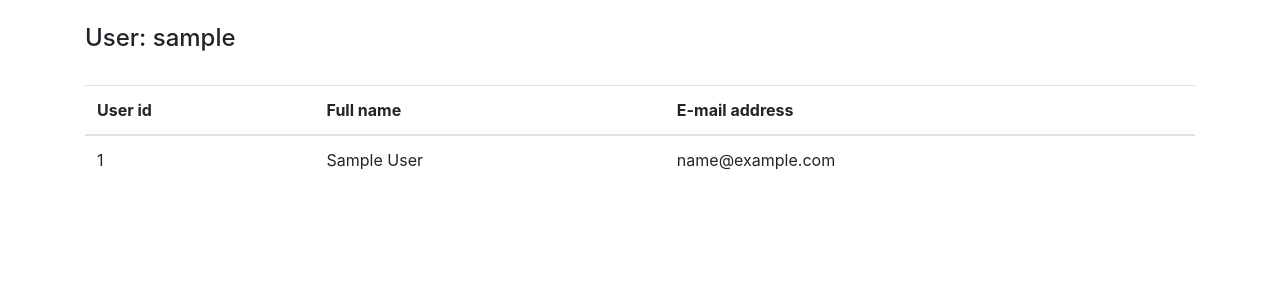
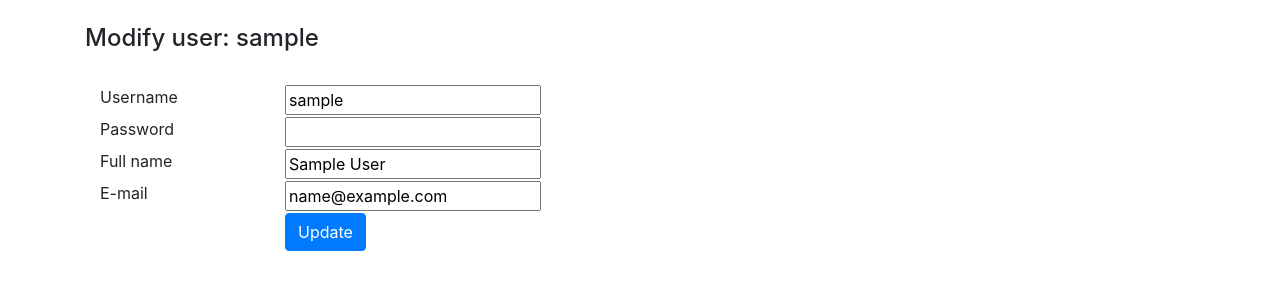
Before and after one commit to tjouni/messageboard, a Flask app: page /users/1/ in a window 1280 px wide. Shown: the part 56-356 px from the top of the page. Run offline with Flask 2, Linux system fonts and the light colour scheme; a user stored in the database is signed in; tables that the repository leaves empty hold one stand-in row (values such as "Sample post"); some libraries are stand-ins or nearby versions.

Commit message:
add user remove and update functionality

```diff
--- a/application/auth/forms.py
+++ b/application/auth/forms.py
@@ -10,7 +10,7 @@ class LoginForm(FlaskForm):
         csrf = False
 
 
-class AddUserForm(FlaskForm):
+class UserForm(FlaskForm):
     username = StringField("Username", [validators.Length(min=1)])
     password = PasswordField("Password", [validators.Length(min=1)])
     name = StringField("Full name", [validators.Length(min=1)])
--- a/application/auth/views.py
+++ b/application/auth/views.py
@@ -3,7 +3,7 @@ from flask_login import login_required, login_user, logout_user
 
 from application import app, db
 from application.auth.models import User
-from application.auth.forms import AddUserForm, LoginForm
+from application.auth.forms import UserForm, LoginForm
 from sqlalchemy.exc import IntegrityError
 
 
@@ -15,12 +15,12 @@ def auth_index():
 
 @app.route("/auth/new/", methods=["GET"])
 def auth_form():
-    return render_template("auth/new.html", form=AddUserForm())
+    return render_template("auth/new.html", form=UserForm())
 
 
 @app.route("/auth/new/", methods=["POST"])
 def auth_create():
-    form = AddUserForm(request.form)
+    form = UserForm(request.form)
 
     if not form.validate():
         return render_template("auth/new.html", form=form)
@@ -39,11 +39,46 @@ def auth_create():
     return redirect(url_for("auth_index"))
 
 
+@app.route("/users/<int:user_id>/", methods=["POST"])
+@login_required
+def auth_update(user_id):
+    form = UserForm(request.form)
+    u = User.query.get(user_id)
+
+    if not form.validate():
+        return render_template("auth/view.html", user=u, form=form)
+
+    u.username = form.username.data
+    u.password = form.password.data
+    u.name = form.name.data
+    u.email = form.email.data
+
+    try:
+        db.session.commit()
+    except IntegrityError:
+        db.session.rollback()
+        return render_template("auth/view.html", user=u, form=form, username_taken=True)
+
+    return redirect(url_for("auth_index"))
+
+
 @app.route("/users/<int:user_id>/", methods=["GET"])
 @login_required
 def auth_view(user_id):
     u = User.query.get(user_id)
-    return render_template("auth/view.html", user=u)
+    f = UserForm()
+    return render_template("auth/view.html", user=u, form=f)
+
+
+@app.route("/users/delete/<int:user_id>/", methods=["GET"])
+@login_required
+def delete_user(user_id):
+    u = User.query.get(user_id)
+
+    db.session.delete(u)
+    db.session.commit()
+
+    return render_template("/auth/list.html", users=User.get_user_list())
 
 
 @app.route("/auth/", methods=["GET", "POST"])
--- a/application/templates/auth/list.html
+++ b/application/templates/auth/list.html
@@ -14,6 +14,7 @@
             <th scope="col">E-mail address</th>
             <th scope="col"># of threads</th>
             <th scope="col"># of posts</th>
+            <th scope="col"></th>
         </tr>
     </thead>
     <tbody>
@@ -21,10 +22,11 @@
         <tr>
             <td>{{ user.id }}</td>
             <td>{{ user.name }}</td>
-            <td><a href="{{ user.id }}">{{ user.username }}</a></td>
+            <td><a href="/users/{{ user.id }}">{{ user.username }}</a></td>
             <td>{{ user.email }}</td>
             <td>{{ user.threadcount }}</td>
             <td>{{ user.messagecount }}</td>
+            <td><a href="./delete/{{ user.id }}">Delete user</a></td>
         </tr>
         {% endfor %}
     </tbody>
--- a/application/templates/auth/view.html
+++ b/application/templates/auth/view.html
@@ -1,24 +1,80 @@
 {% extends "layout.html" %}
 
 {% block body %}
-<h4>User: {{ user.username }}</h4>
-<br>
+<h4>Modify user: {{ user.username }}</h4><br>
 
-<table class="table">
-    <thead>
-        <tr>
-            <th scope="col">User id</th>
-            <th scope="col">Full name</th>
-            <th scope="col">E-mail address</th>
-        </tr>
-    </thead>
-    <tbody>
-        <tr>
-            <td>{{ user.id }}</td>
-            <td>{{ user.name }}</a></td>
-            <td>{{ user.email }}</td>
-        </tr>
-    </tbody>
-
-</table>
+<form method="POST" action="./">
+    <div class="container">
+        <div class="row">
+            <div class="col-2">
+                {{ form.username.label }}
+            </div>
+            <div class="col-2">
+                {{ form.username(value = user.username) }}
+            </div>
+            <div class="col-sm">
+                <ul>
+                    {% for error in form.username.errors %}
+                    <li>{{ error }}</li>
+                    {% endfor %}
+                    {% if username_taken %}
+                    <li>Username already taken</li>
+                    {% endif %}
+                </ul>
+            </div>
+        </div>
+        <div class="row">
+            <div class="col-2">
+                {{ form.password.label }}
+            </div>
+            <div class="col-2">
+                {{ form.password(value = user.password) }}
+            </div>
+            <div class="col-sm">
+                <ul>
+                    {% for error in form.password.errors %}
+                    <li>{{ error }}</li>
+                    {% endfor %}
+                </ul>
+            </div>
+        </div>
+        <div class="row">
+            <div class="col-2">
+                {{ form.name.label }}
+            </div>
+            <div class="col-2">
+                {{ form.name(value = user.name) }}
+            </div>
+            <div class="col-sm">
+                <ul>
+                    {% for error in form.name.errors %}
+                    <li>{{ error }}</li>
+                    {% endfor %}
+                </ul>
+            </div>
+        </div>
+        <div class="row">
+            <div class="col-2">
+                {{ form.email.label }}
+            </div>
+            <div class="col-2">
+                {{ form.email(value = user.email) }}
+            </div>
+            <div class="col-sm">
+                <ul>
+                    {% for error in form.email.errors %}
+                    <li>{{ error }}</li>
+                    {% endfor %}
+                </ul>
+                </td>
+            </div>
+        </div>
+        <div class="row">
+            <div class="col-2"></div>
+            <div class="col">
+                <button type="submit" class="btn btn-primary">Update</button>
+            </div>
+        </div>
+    </div>
+</form>
 {% endblock %}
```
